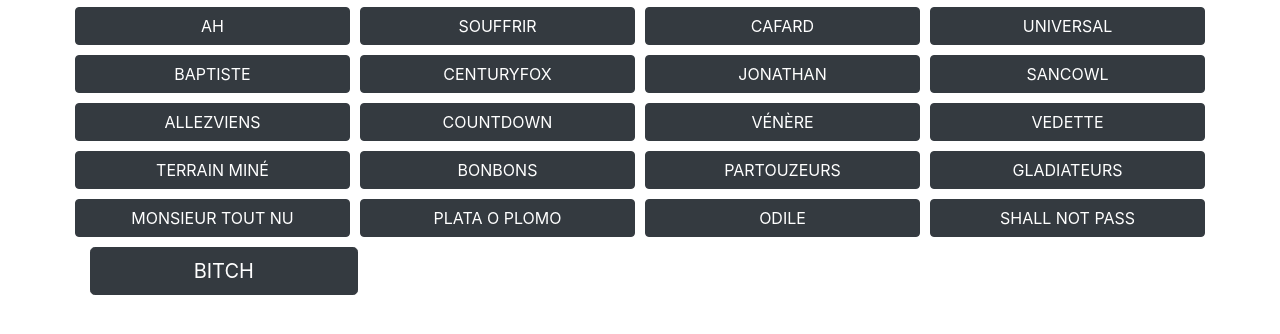
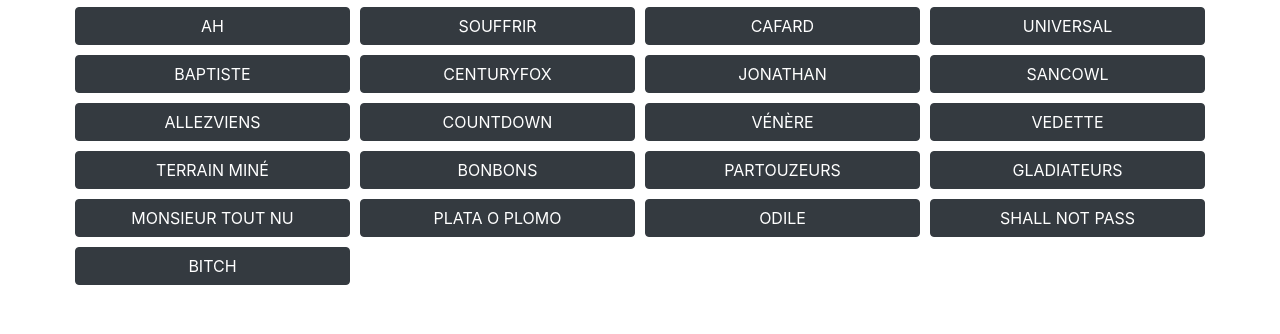
Before and after one commit to sebprunier/useless-soundbox, a website: page public/control/index.html in a window 1280 px wide. Shown: the part 98-432 px from the top of the page. Drawn offline with nearby package versions, Linux system fonts and the light colour scheme.

Commit message:
Minor fixes

```diff
--- a/public/control/index.html
+++ b/public/control/index.html
@@ -93,9 +93,9 @@
         <div class="col-6 col-md-6 col-lg-3" style="padding: 5px">
           <button type="button" class="btn btn-dark btn-block" onclick="launchSound('shallnotpass')">SHALL NOT PASS</button>
         </div>
-      </div>
-      <div class="col-sm-12 col-md-6 col-lg-3" style="padding: 5px">
-        <button type="button" class="btn btn-dark btn-lg btn-block" onclick="launchSound('bitch')">BITCH</button>
+        <div class="col-6 col-md-6 col-lg-3" style="padding: 5px">
+          <button type="button" class="btn btn-dark btn-block" onclick="launchSound('bitch')">BITCH</button>
+        </div>
       </div>
     </div>
 
```
Also changed, not shown: public/screen/index.html (+8 -4 lines).
